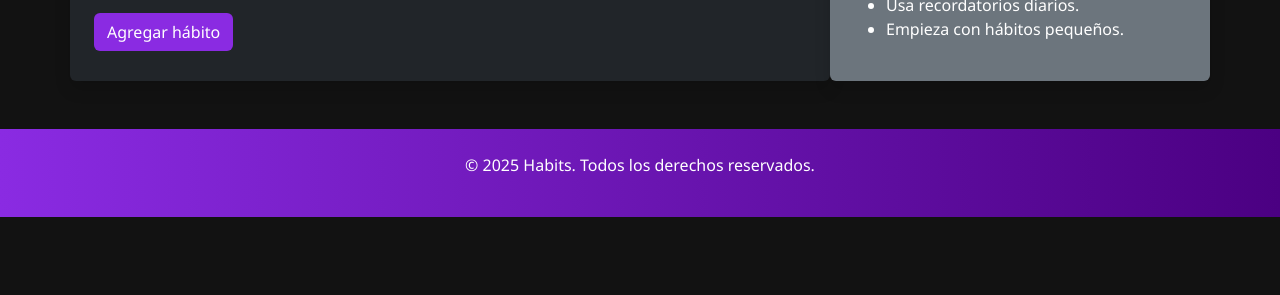
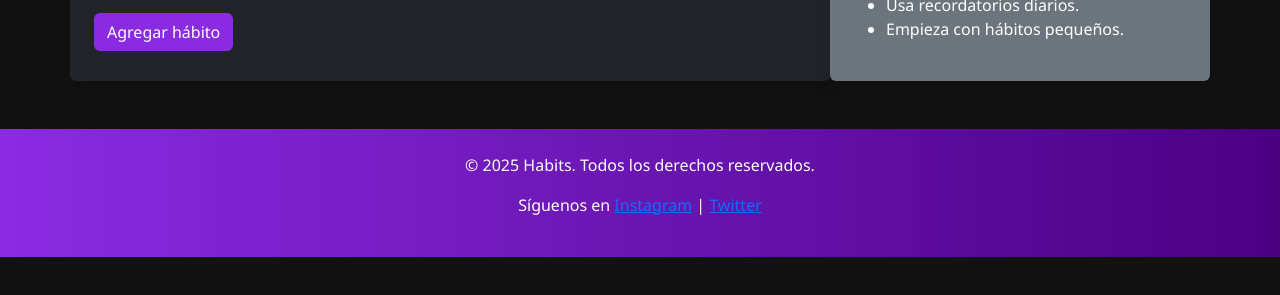
Before and after one commit to Chara-lirio/Habits, a plain HTML site: page index.html in a window 1280 px wide. Shown: the part 369-664 px from the top of the page. Drawn offline with nearby package versions, Linux system fonts and the light colour scheme.

Commit message:
configurando footer desde un solo archivo

```diff
--- /dev/null
+++ b/components/footer.html
@@ -0,0 +1,5 @@
+
+<footer class="bg-dark text-center text-white py-4 footer-gradient mt-5">
+    <p>&copy; 2025 Habits. Todos los derechos reservados.</p>
+    <p>Síguenos en <a href="#">Instagram</a> | <a href="#">Twitter</a></p>
+</footer>
--- a/index.html
+++ b/index.html
@@ -80,11 +80,7 @@
         </div>
 
         <!-- Pie de página -->
-        <footer
-            class="bg-dark text-center text-white py-4 footer-gradient mt-5"
-        >
-            <p>&copy; 2025 Habits. Todos los derechos reservados.</p>
-        </footer>
+        <div id="footer-placeholder"></div>
 
         <script
             src="https://cdn.jsdelivr.net/npm/bootstrap@5.3.3/dist/js/bootstrap.bundle.min.js"
--- a/js/main.js
+++ b/js/main.js
@@ -25,3 +25,10 @@ function showAlert(message, type = 'success') {
 }
 
 // Aquí puedes agregar más funciones JS para futuras funcionalidades
+
+// Cargar el footer automáticamente
+fetch("components/footer.html")
+    .then(res => res.text())
+    .then(data => {
+        document.getElementById("footer-placeholder").innerHTML = data;
+    });
```
Also changed, not shown: configuracion.html (+2 -5 lines), habitos.html (+2 -5 lines), perfil.html (+2 -5 lines), progreso.html (+2 -5 lines).
